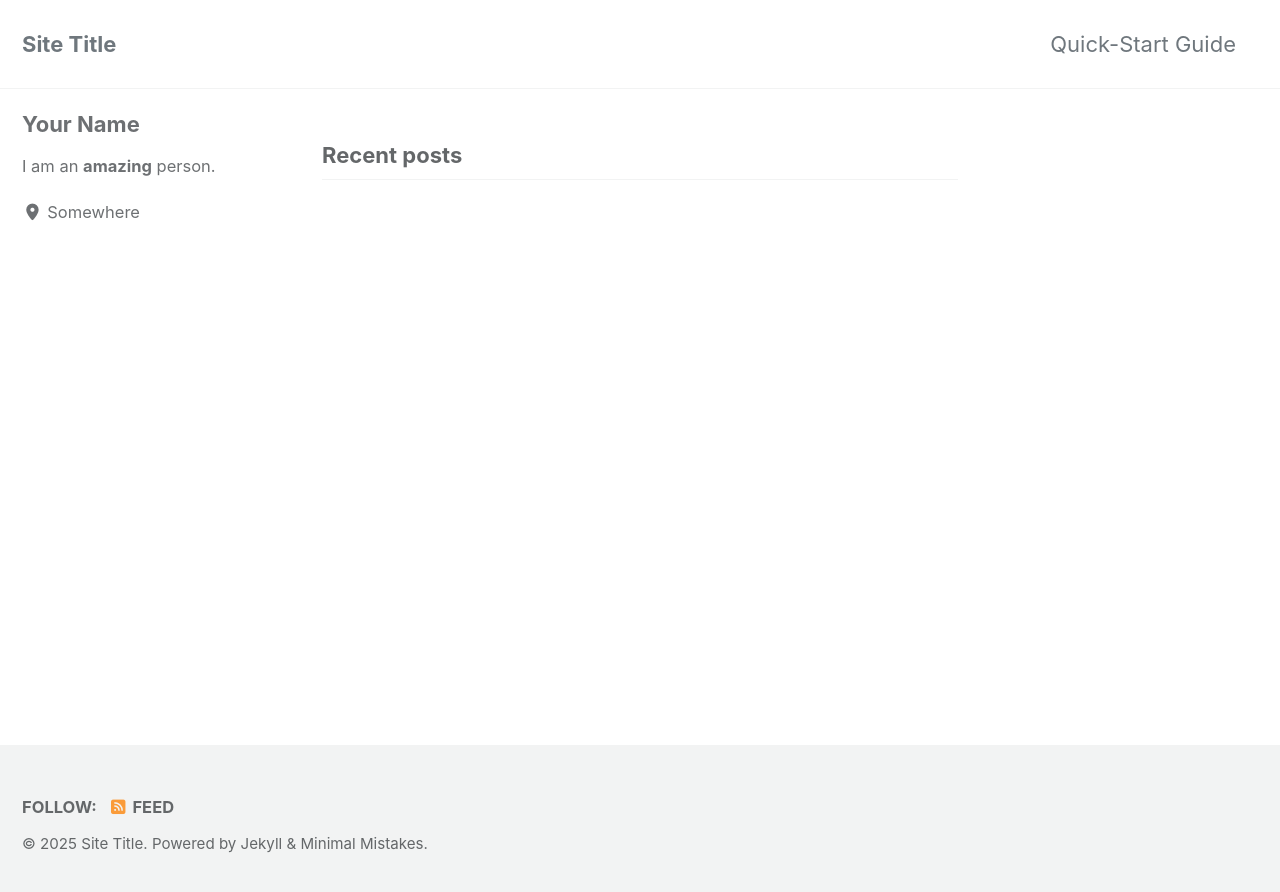
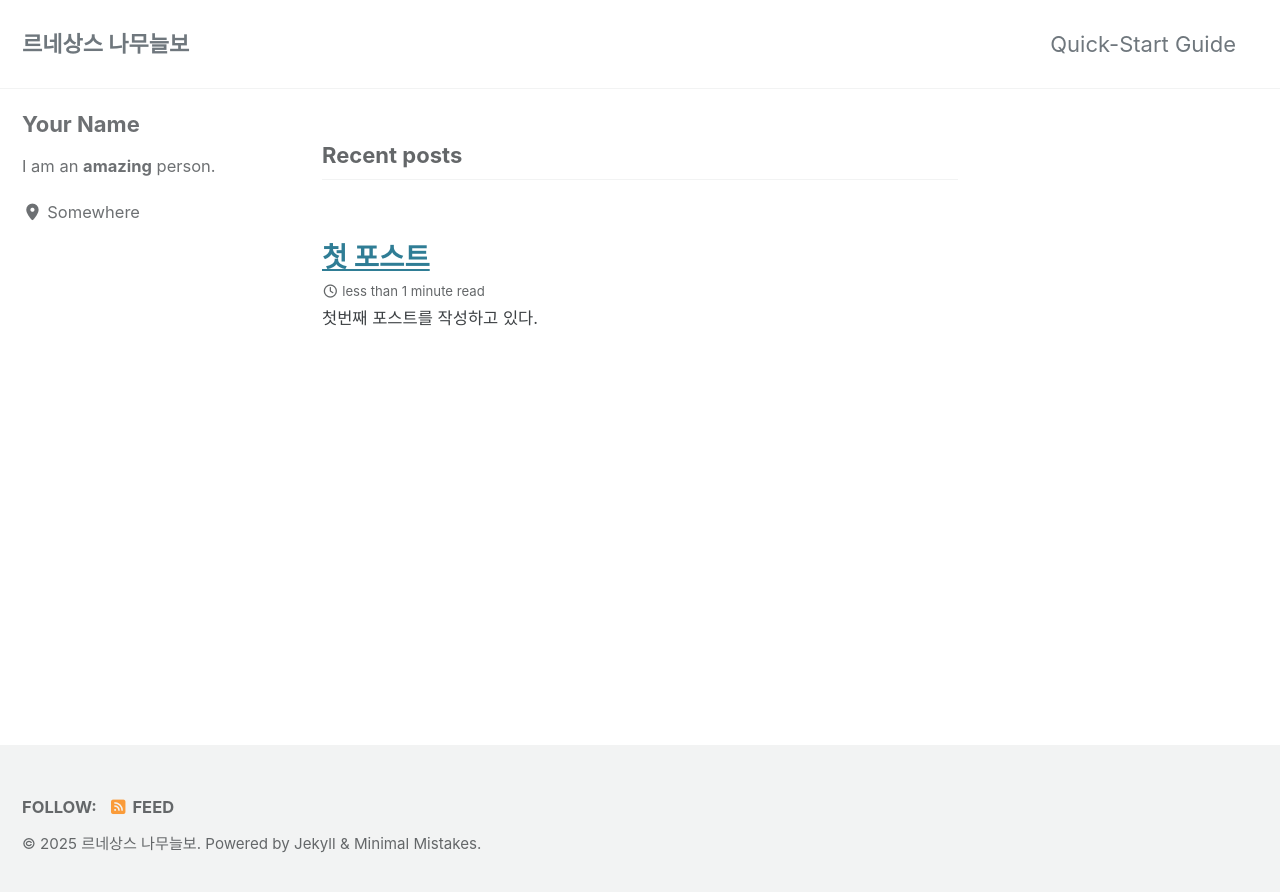
Before and after one commit to Jeong-gyuKim/Jeong-gyuKim.github.io, a Jekyll site: the page built from index.html, in a window 1280 px wide. Shown: the top 892 px of the page. Built offline with Jekyll 4.4.1, drawn with Linux system fonts in a browser that asks for light colours; cached includes are drawn as plain includes; the list of posts is cut into pages by our own code.

Commit message:
test post

````diff
--- a/_config.yml
+++ b/_config.yml
@@ -17,14 +17,14 @@ minimal_mistakes_skin    : "default" # "air", "aqua", "contrast", "dark", "dirt"
 # Site Settings
 locale                   : "en-US"
 rtl                      : # true, false (default) # turns direction of the page into right to left for RTL languages
-title                    : "Site Title"
+title                    : "르네상스 나무늘보" # "Site Title"
 title_separator          : "-"
 subtitle                 : # site tagline that appears below site title in masthead
-name                     : "Your Name"
-description              : "An amazing website."
-url                      : # the base hostname & protocol for your site e.g. "https://mmistakes.github.io"
+name                     : "Jeong-gyuKim" #"Your Name"
+description              : "개발과 배움, 그리고 개인 성장을 중심으로 한 기술 블로그입니다." #"An amazing website."
+url                      : "https://jeong-gyukim.github.io/" # the base hostname & protocol for your site e.g. "https://mmistakes.github.io"
 baseurl                  : # the subpath of your site, e.g. "/blog"
-repository               : # GitHub username/repo-name e.g. "mmistakes/minimal-mistakes"
+repository               : "Jeong-gyuKim/Jeong-gyuKim.github.io" # GitHub username/repo-name e.g. "mmistakes/minimal-mistakes"
 teaser                   : # path of fallback teaser image, e.g. "/assets/images/500x300.png"
 logo                     : # path of logo image to display in the masthead, e.g. "/assets/images/88x88.png"
 masthead_title           : # overrides the website title displayed in the masthead, use " " for no title
@@ -34,9 +34,9 @@ enable_copy_code_button  : # true, false (default)
 copyright                : # "copyright" name, defaults to site.title
 copyright_url            : # "copyright" URL, defaults to site.url
 comments:
-  provider               : # false (default), "disqus", "discourse", "facebook", "staticman", "staticman_v2", "utterances", "giscus", "custom"
+  provider               : "giscus" # false (default), "disqus", "discourse", "facebook", "staticman", "staticman_v2", "utterances", "giscus", "custom"
   disqus:
-    shortname            : # https://help.disqus.com/customer/portal/articles/466208-what-s-a-shortname-
+    shortname            : # jeong-gyukim # https://help.disqus.com/customer/portal/articles/466208-what-s-a-shortname-
   discourse:
     server               : # https://meta.discourse.org/t/embedding-discourse-comments-via-javascript/31963 , e.g.: meta.discourse.org
   facebook:
@@ -48,17 +48,17 @@ comments:
     theme                : # "github-light" (default), "github-dark"
     issue_term           : # "pathname" (default)
   giscus:
-    repo_id              : # Shown during giscus setup at https://giscus.app
-    category_name        : # Full text name of the category
-    category_id          : # Shown during giscus setup at https://giscus.app
-    discussion_term      : # "pathname" (default), "url", "title", "og:title"
-    reactions_enabled    : # '1' for enabled (default), '0' for disabled
-    theme                : # "light" (default), "dark", "dark_dimmed", "transparent_dark", "preferred_color_scheme"
-    strict               : # 1 for enabled, 0 for disabled (default)
-    input_position       : # "top", "bottom" # The comment input box will be placed above or below the comments
-    emit_metadata        : # 1 for enabled, 0 for disabled (default) # https://github.com/giscus/giscus/blob/main/ADVANCED-USAGE.md#imetadatamessage
-    lang                 : # "en" (default)
-    lazy                 : # true, false # Loading of the comments will be deferred until the user scrolls near the comments container.
+    repo_id              : R_kgDONlQErg # Shown during giscus setup at https://giscus.app
+    category_name        : "Ideas" # Full text name of the category
+    category_id          : "DIC_kwDONlQErs4CmBh2" # Shown during giscus setup at https://giscus.app
+    discussion_term      : "pathname" # "pathname" (default), "url", "title", "og:title"
+    reactions_enabled    : "1" # '1' for enabled (default), '0' for disabled
+    theme                : "preferred_color_scheme" # "light" (default), "dark", "dark_dimmed", "transparent_dark", "preferred_color_scheme"
+    strict               : "0" # 1 for enabled, 0 for disabled (default)
+    input_position       : "top" # "top", "bottom" # The comment input box will be placed above or below the comments
+    emit_metadata        : "0" # 1 for enabled, 0 for disabled (default) # https://github.com/giscus/giscus/blob/main/ADVANCED-USAGE.md#imetadatamessage
+    lang                 : "ko" # "en" (default)
+    lazy                 : "true" # true, false # Loading of the comments will be deferred until the user scrolls near the comments container.
   staticman:
     branch               : # "master"
     endpoint             : # "https://{your Staticman v3 API}/v3/entry/github/"
--- /dev/null
+++ b/_posts/2025-01-04-test_post.md
@@ -0,0 +1,22 @@
+---
+layout: single
+title: "첫 포스트"
+date: "2025-01-04 20:00:00 +0900"
+last_modified_at: "2025-01-04 20:00:00 +0900"
+comments: true
+---
+
+첫번째 포스트를 작성하고 있다.
+
+## 소주제1
+
+나만의 __멋진__ 블로그를 만들어야지.<br/>
+화이팅!
+
+```javascript
+console.log('hello world!');
+```
+
+이 문서의 title은 '{{ page.title }}' 이다.
+
+![text](https://picsum.photos/200)
--- a/google8ab94735313c56ce.html
+++ /dev/null
@@ -1 +0,0 @@
-google-site-verification: google8ab94735313c56ce.html
````
Also changed, not shown: assets/favicon.ico (added).
